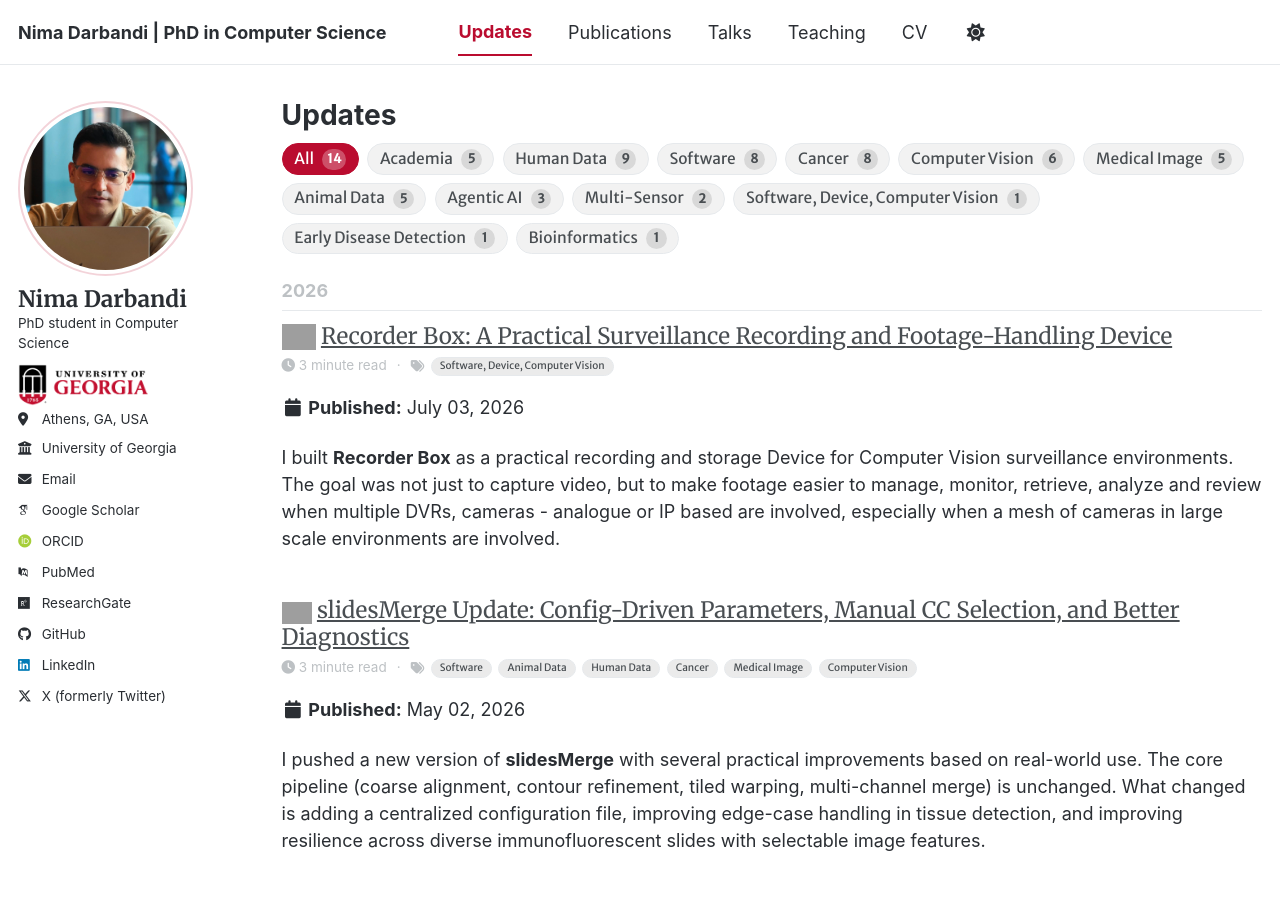
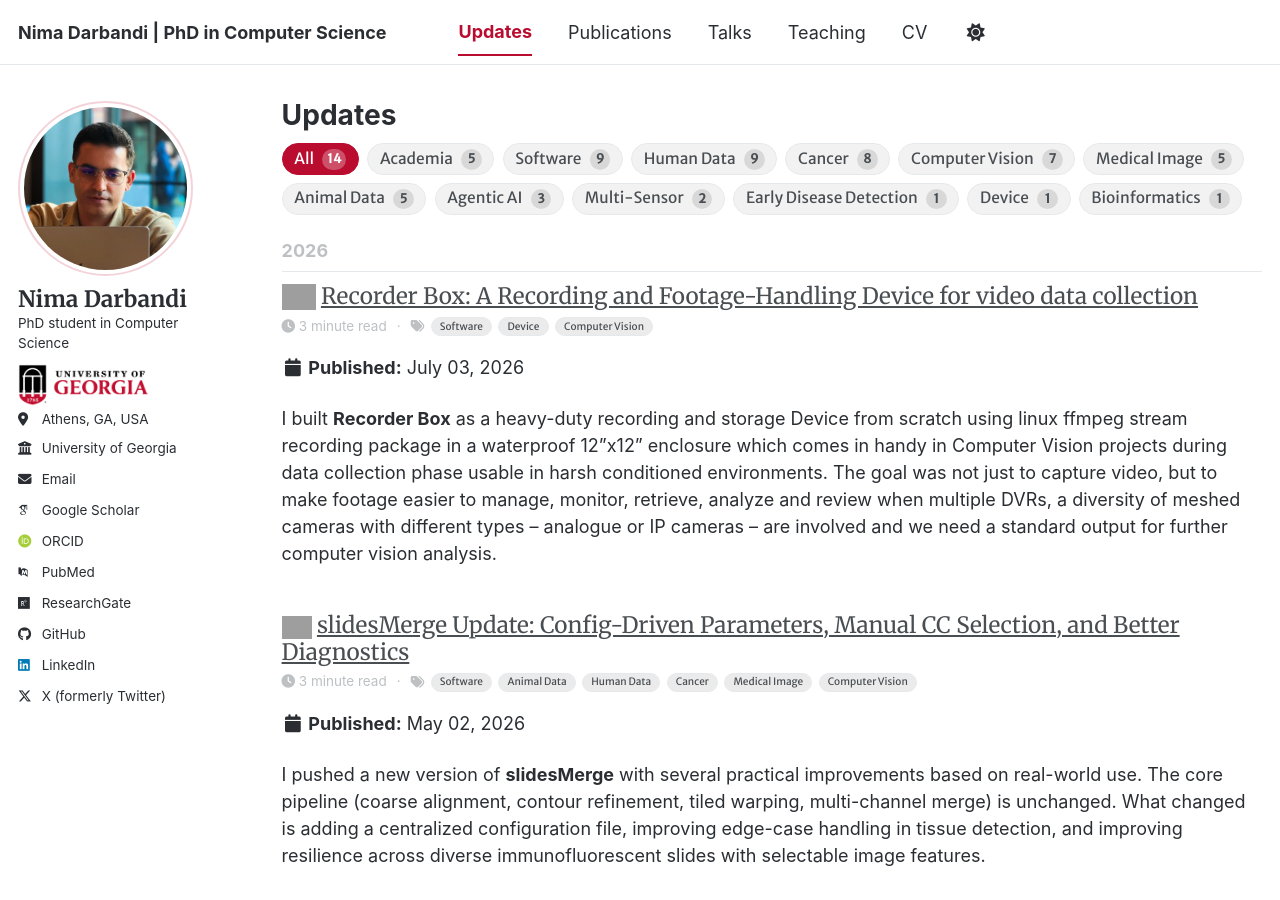
Before and after one commit to nimadarbandi/nimadarbandi.github.io, a Jekyll site: the page built from _pages/year-archive.html, in a window 1280 px wide and 900 px high. Built offline with Jekyll 4.4.1, drawn with Linux system fonts in a browser that asks for light colours; some web fonts are replaced; a script bundle is joined from its source files by our own code; library files that are not in the unit come from our copies; grey boxes are pictures that could not be loaded.

Commit message:
post edited by me

```diff
--- a/_posts/2026-07-03-dvr-recorder-box-surveillance-platform.md
+++ b/_posts/2026-07-03-dvr-recorder-box-surveillance-platform.md
@@ -1,5 +1,5 @@
 ---
-title: "Recorder Box: A Practical Surveillance Recording and Footage-Handling Device"
+title: "Recorder Box: A Recording and Footage-Handling Device for video data collection"
 date: 2026-07-03
 permalink: /posts/2026/07/dvr-recorder-box-surveillance-platform/
 tags:
@@ -10,13 +10,15 @@ tags:
   - video systems
   - storage management
 skills:
-  - Software, Device, Computer Vision
+  - Software
+  - Device
+  - Computer Vision
 post_icon: /images/dvr-box.png
 post_icon_width: 34
 ---
-I built **Recorder Box** as a practical recording and storage Device for Computer Vision surveillance environments. The goal was not just to capture video, but to make footage easier to manage, monitor, retrieve, analyze and review when multiple DVRs, cameras - analogue or IP based are involved, especially when a mesh of cameras in large scale environments are involved.
+I built **Recorder Box** as a heavy-duty recording and storage Device from scratch using linux ffmpeg stream recording package in a waterproof 12"x12" enclosure which comes in handy in Computer Vision projects during data collection phase usable in harsh conditioned environments. The goal was not just to capture video, but to make footage easier to manage, monitor, retrieve, analyze and review when multiple DVRs, a diversity of meshed cameras with different types -- analogue or IP cameras -- are involved and we need a standard output for further computer vision analysis.
 
-This project is designed for heavy duty recording on a compact Linux based embeded device that can sit in the field and keep working as a dependable recording hub that can completely replace NVRs and DVR tasks to capture data and record videos. It supports DVR-based setups, standalone IP cameras, and mixed environments where several video sources need to be handled together.
+This project is implemented on a compact Linux based embeded device that can sit in the field and keep working as a dependable recording hub and can totally replace NVRs and DVR tasks to capture data and record videos. It supports DVR-based setups, standalone IP cameras -- with or without NVRs --, and mixed environments where several video sources need to be handled together as a standard source for further analysis for computer vision projects.
 
 ## Why this system is useful
 
```
